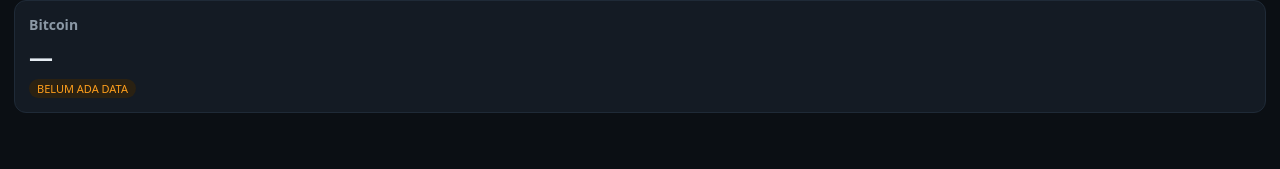
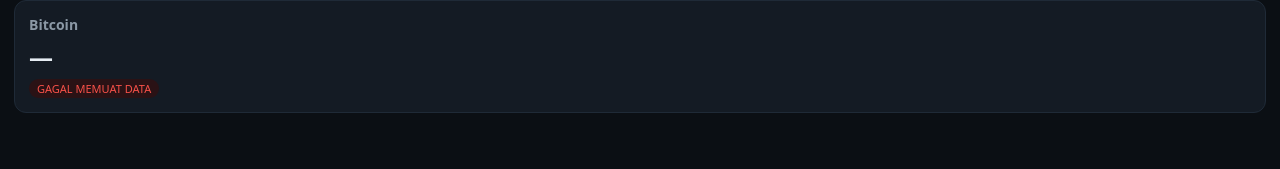
Before and after one commit to intervalcyber/Terminal-rizky, a plain HTML site: page index.html in a window 1280 px wide. Shown: the part 333-502 px from the top of the page. Drawn offline with Linux system fonts and the light colour scheme; no server answers.

Commit message:
Add script tag for data.js in index.html

```diff
--- a/index.html
+++ b/index.html
@@ -50,5 +50,6 @@
     };
   });
 </script>
+  <script src="data.js"></script>
 </body>
     </html>
```
